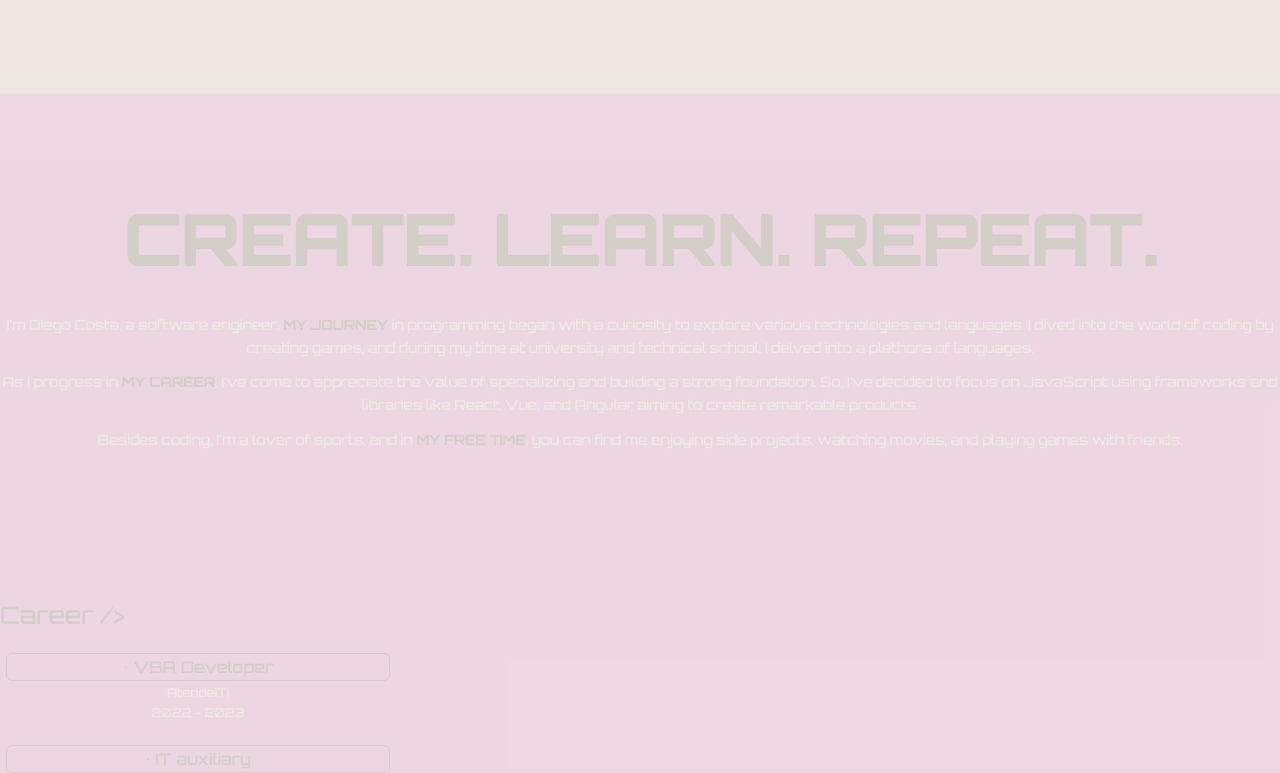
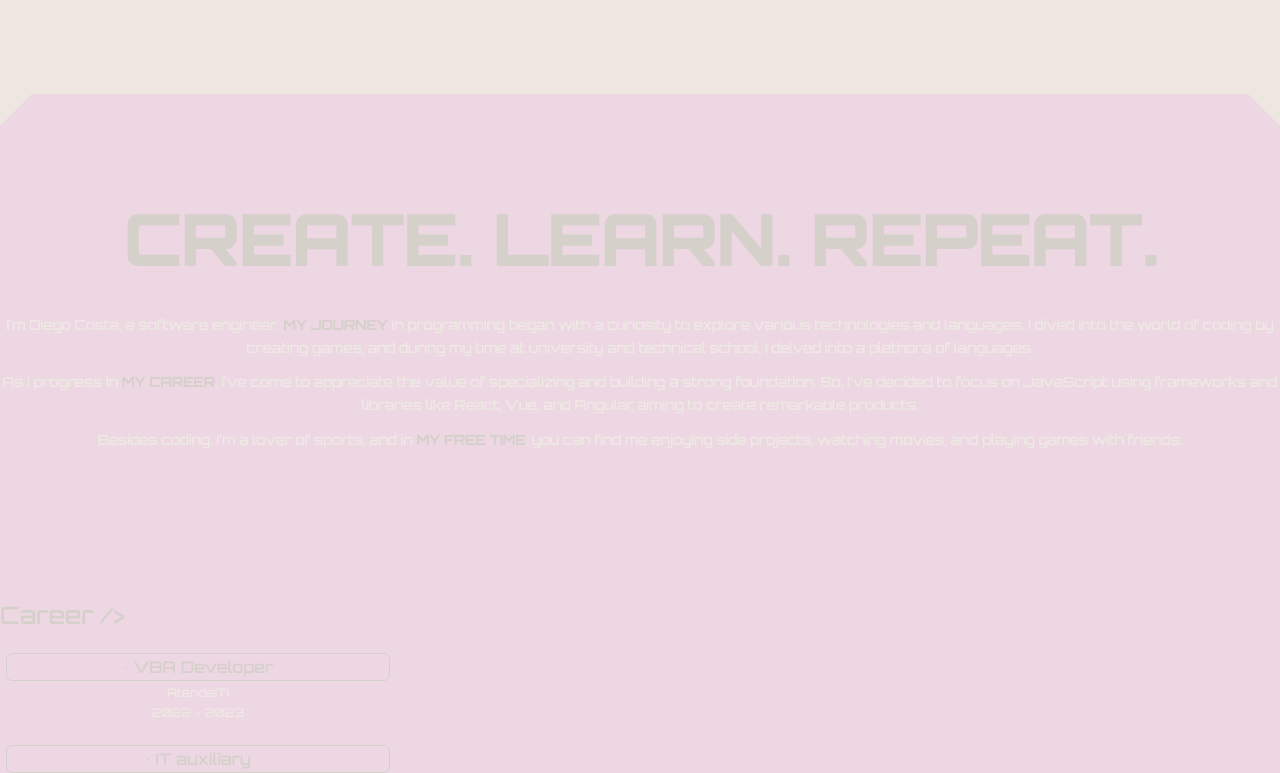
Before and after one commit to DiegoCstyles/portfolio, a Next.js app: page / in a window 1280 px wide. Shown: the part 2388-3161 px from the top of the page. Built offline with nearby package versions, Linux system fonts and the light colour scheme.

Commit message:
Update page.tsx

```diff
--- a/app/page.tsx
+++ b/app/page.tsx
@@ -17,6 +17,9 @@ const Footer = isBrowser ? require('@/components').Footer : null;
 
 export default function Home() {
   const [currentLanguage, setCurrentLanguage] = useState('en');
+  const cutCorner = {
+    clipPath: 'polygon(0 2.00em, 2.00em 0, calc(100% - 2.00em) 0, 100% 2.00em, 100% calc(100% - 2.00em), calc(100% - 2.00em) 100%, 2.00em 100%, 0 calc(100% - 2.00em))',
+  };
 
   const handleLanguageChange = () => {
     // Toggle between 'en' and 'pt-br'
@@ -90,22 +93,23 @@ export default function Home() {
   };
 
   return (
+
       <main className="light:ltBackground dark:dkBackground overflow-hidden">
         {/* Sections */}
         {Navbar && <Navbar currentLanguage={currentLanguage} onLanguageChange={handleLanguageChange}/>}
         {Hero && <Hero currentLanguage={currentLanguage}/>}
         {ProjectsSection && (
-          <section id="projects">
+          <section id="projects" style={cutCorner}>
             <ProjectsSection currentLanguage={currentLanguage} />
           </section>
         )}
         {AboutSection && (
-          <section id="about">
+          <section id="about" style={cutCorner}>
             <AboutSection currentLanguage={currentLanguage} />
           </section>
         )}
         {ContactSection && (
-          <section id="contact">
+          <section id="contact" style={cutCorner}>
             <ContactSection currentLanguage={currentLanguage} />
           </section>
         )}
```
